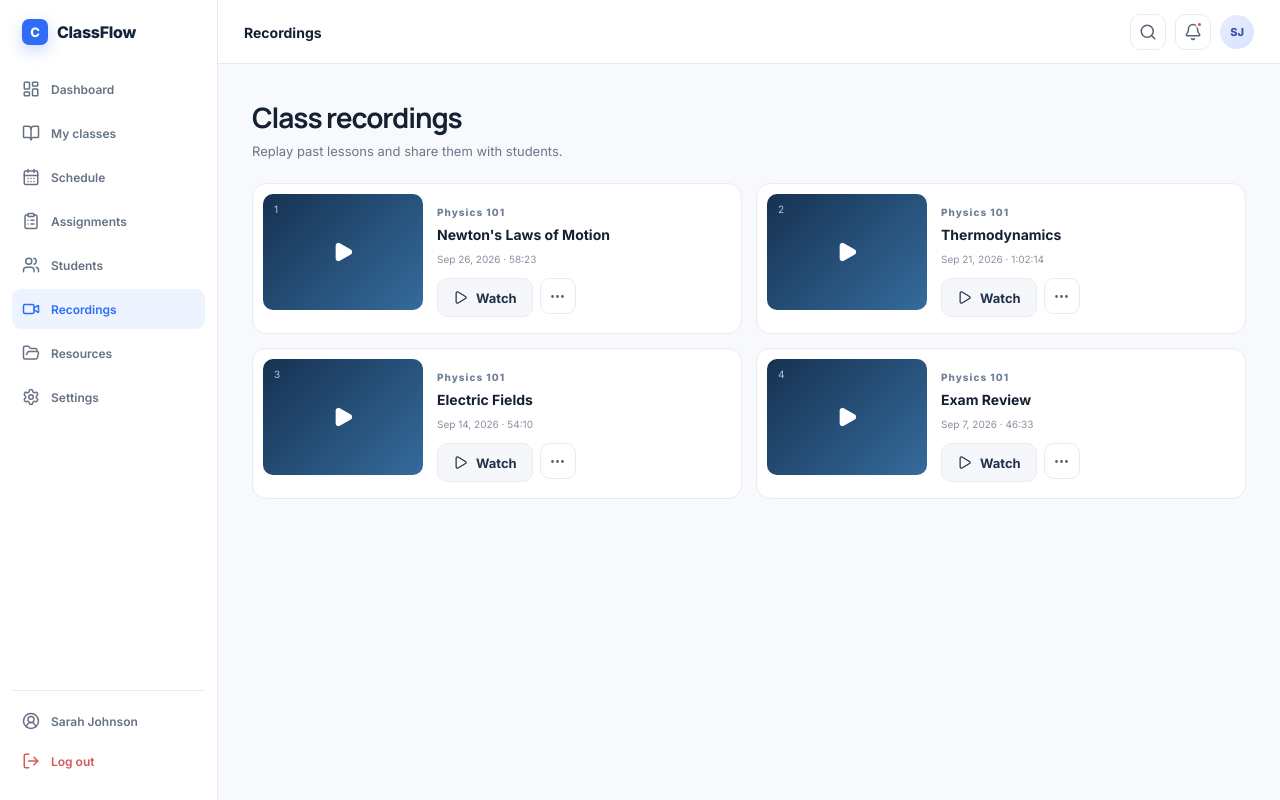
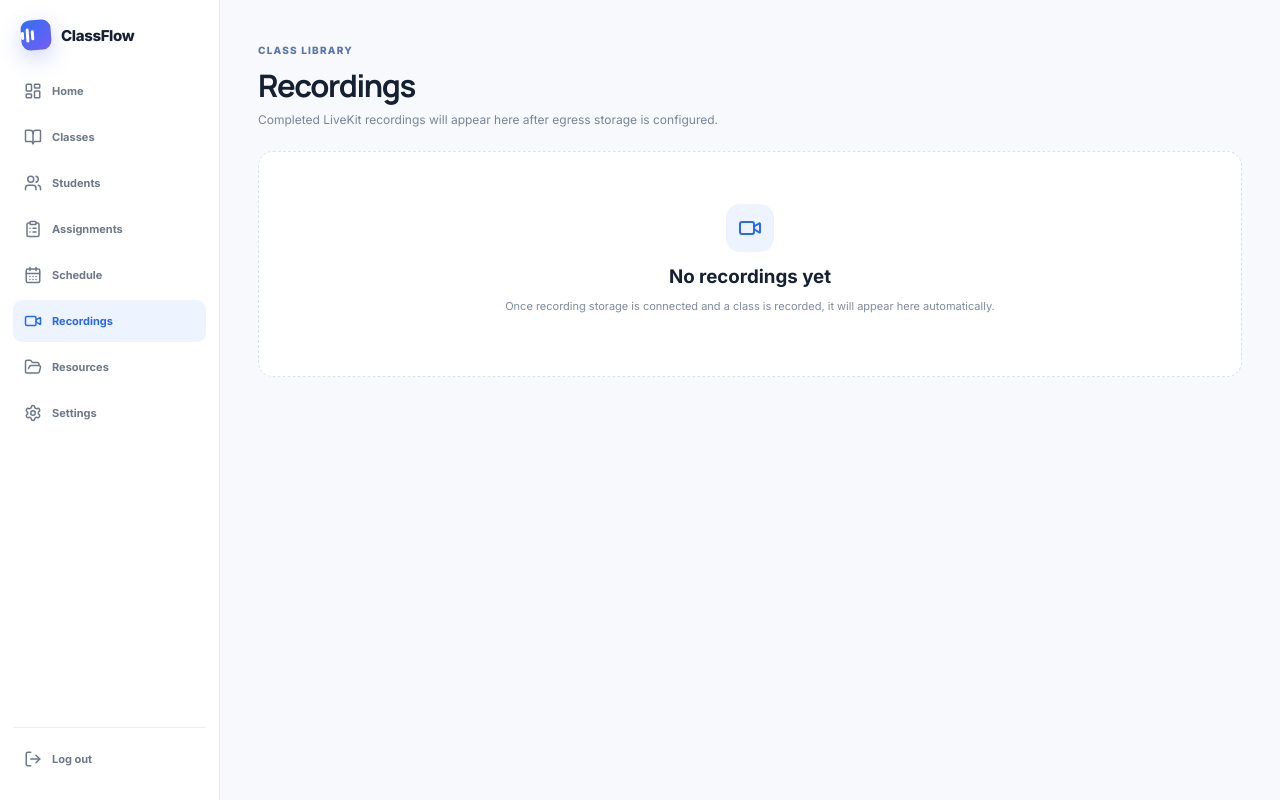
Before and after one commit to webdemosite0/class-flow, a Next.js app: page /recordings in a window 1280 px wide. Built offline with nearby package versions, Linux system fonts and the light colour scheme; no server answers.

Commit message:
Add app/recordings/page.tsx

```diff
--- /dev/null
+++ b/app/recordings/page.tsx
@@ -0,0 +1,8 @@
+"use client";
+import { useEffect,useState } from "react";
+import { Play,Video } from "lucide-react";
+import AppShell from "@/components/AppShell";
+export default function RecordingsPage(){
+ const [items,setItems]=useState<any[]>([]);useEffect(()=>{fetch("/api/recordings").then(r=>r.json()).then(d=>setItems(d.recordings||[]))},[]);
+ return <AppShell><div className="cf-page"><div className="cf-page-head"><div><span className="cf-overline">CLASS LIBRARY</span><h1>Recordings</h1><p>Completed LiveKit recordings will appear here after egress storage is configured.</p></div></div>{items.length?<div className="cf-record-grid">{items.map(r=><article key={r.id}><div className="cf-record-thumb"><Video size={28}/><span>{r.status}</span></div><div><b>{r.title||r.classroom_name||"Class recording"}</b><span>{new Date(r.created_at).toLocaleString()}</span>{r.url&&<a href={r.url} target="_blank" rel="noreferrer" className="cf-primary small"><Play size={14}/> Watch</a>}</div></article>)}</div>:<div className="cf-empty"><div className="cf-empty-icon"><Video/></div><h3>No recordings yet</h3><p>Once recording storage is connected and a class is recorded, it will appear here automatically.</p></div>}</div></AppShell>
+}
```
